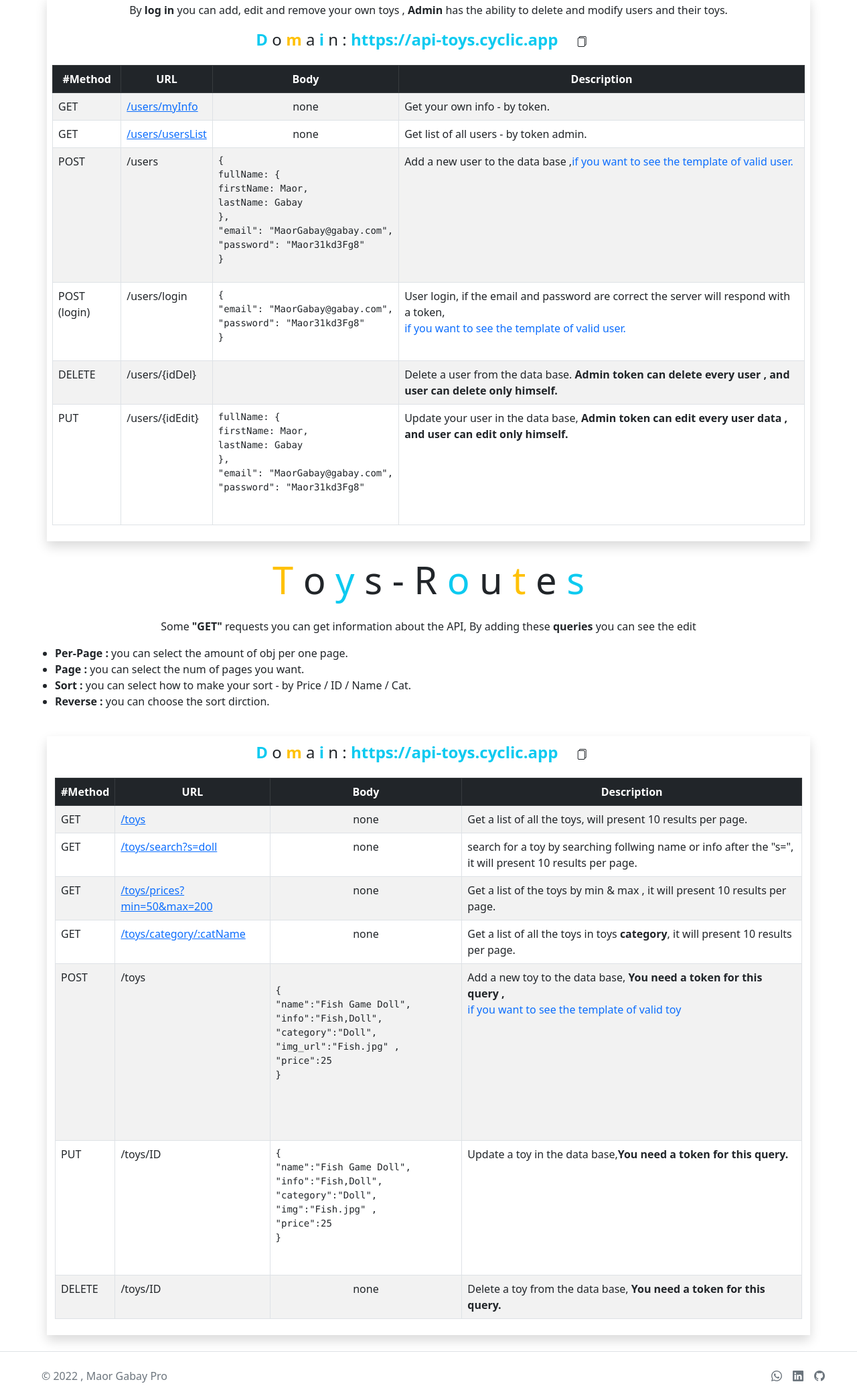
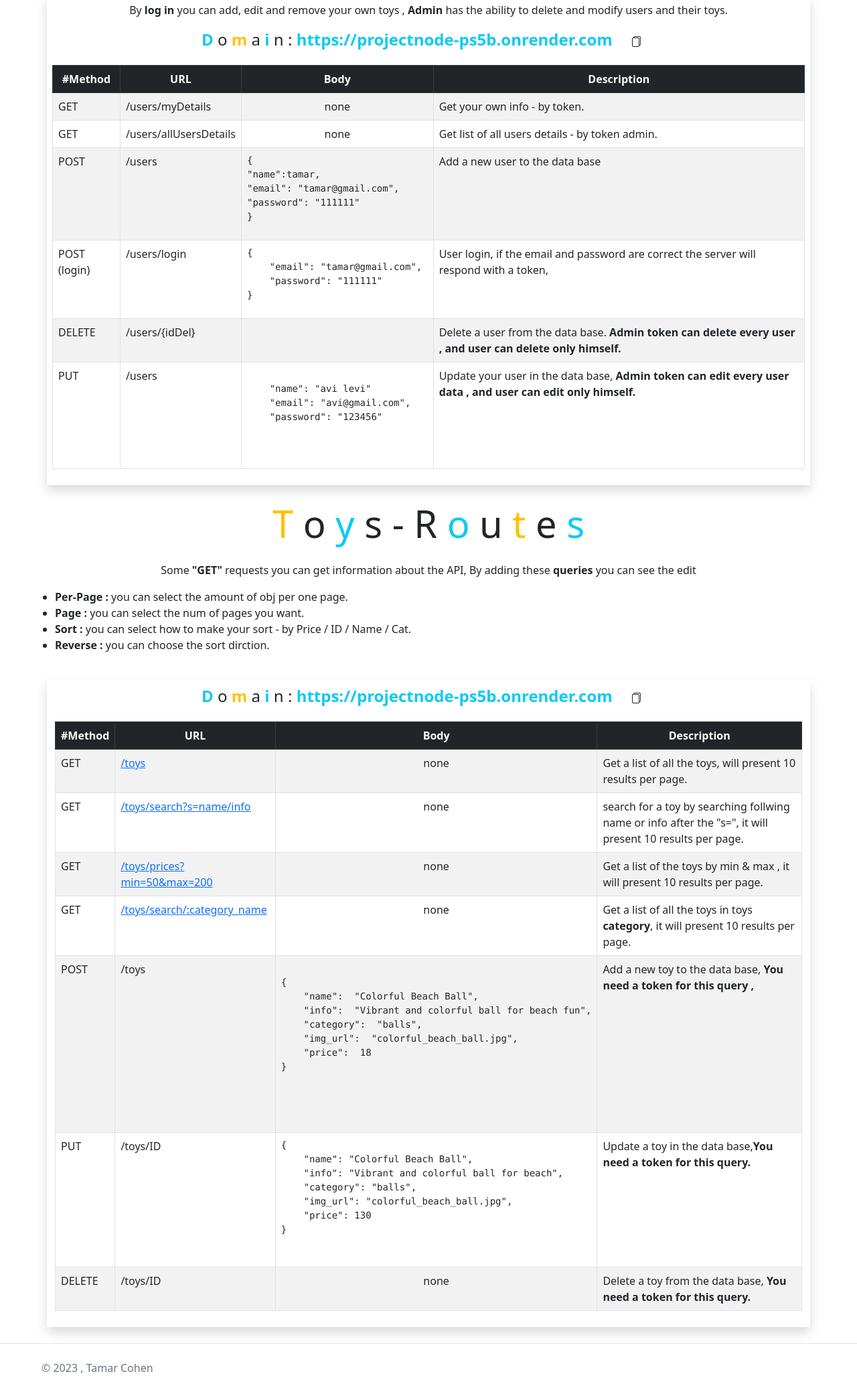
Before and after one commit to tamar3252/projectNode, a website: page client/index.html in a window 1280 px wide. Shown: the part 248-2317 px from the top of the page at 67% size. Drawn offline with nearby package versions, Linux system fonts and the light colour scheme; a web font is replaced by a local one.

Commit message:
Add files via upload

```diff
--- a/client/index.html
+++ b/client/index.html
@@ -9,11 +9,11 @@
     <style>
         @import url('https://fonts.googleapis.com/css2?family=Gloria+Hallelujah&family=Playfair+Display:ital,wght@0,400;0,500;1,400&display=swap');
     </style>
-   <!-- boodstrap -->
+    <!-- boodstrap -->
     <link href="https://cdn.jsdelivr.net/npm/bootstrap@5.2.1/dist/css/bootstrap.min.css" rel="stylesheet"
         integrity="sha384-iYQeCzEYFbKjA/T2uDLTpkwGzCiq6soy8tYaI1GyVh/UjpbCx/TYkiZhlZB6+fzT" crossorigin="anonymous">
     <link rel="stylesheet" href="https://cdn.jsdelivr.net/npm/bootstrap-icons@1.9.1/font/bootstrap-icons.css">
- <!-- css only -->
+    <!-- css only -->
     <!-- <link rel="stylesheet" href="index.css"> -->
 
     <title>TOYS API</title>
@@ -83,7 +83,7 @@
                     <span class="text-dark">a</span>
                     <span class="text-info fw-bolder">i</span>
                     <span class="text-dark">n :</span>
-                    <span class="text-info text fw-bold" id="Domain">https://api-toys.cyclic.app</span>
+                    <span class="text-info text fw-bold" id="Domain">https://projectnode-ps5b.onrender.com</span>
                     <button class="btn mx-2 copyBtn" id="domainbtn"><i class="bi bi-files"></i></button>
                 </h4>
 
@@ -99,15 +99,15 @@
                 <tbody>
                     <tr>
                         <td>GET</td>
-                        <td><a href="/users/myInfo">/users/myInfo</a></td>
+                        <td>/users/myDetails</td>
                         <td class="text-center">none</td>
                         <td>Get your own info - by token.</td>
                     </tr>
                     <tr>
                         <td>GET</td>
-                        <td><a href="/users/usersList">/users/usersList</a></td>
+                        <td>/users/allUsersDetails</td>
                         <td class="text-center">none</td>
-                        <td>Get list of all users - by token admin.</td>
+                        <td>Get list of all users details - by token admin.</td>
                     </tr>
                     <tr>
                         <td>POST</td>
@@ -115,17 +115,12 @@
                         <td>
                             <pre>
 {
-fullName: {
-firstName: Maor,
-lastName: Gabay
-},
-"email": "MaorGabay@gabay.com",
-"password": "Maor31kd3Fg8"
+"name":tamar,
+"email": "tamar@gmail.com",
+"password": "111111"
 } </pre>
                         </td>
-                        <td>Add a new user to the data base ,<a class="text-decoration-none"
-                                href="https://github.com/MaorgD/ToysProject/blob/main/api/validation/userValidation.js">if
-                                you want to see the template of valid user.</a></td>
+                        <td>Add a new user to the data base</td>
                     </tr>
                     <tr>
                         <td>POST (login)</td>
@@ -133,14 +128,12 @@ lastName: Gabay
                         <td>
                             <pre>
 {
-"email": "MaorGabay@gabay.com",
-"password": "Maor31kd3Fg8"
+    "email": "tamar@gmail.com",
+    "password": "111111"
 } </pre>
                         </td>
                         <td>User login, if the email and password are correct the server will respond with a token,<br>
-                            <a class="text-decoration-none"
-                                href="https://github.com/MaorgD/ToysProject/blob/main/api/validation/userValidation.js">if
-                                you want to see the template of valid user.</a>
+
                         </td>
                     </tr>
                     <tr>
@@ -153,15 +146,14 @@ lastName: Gabay
                     </tr>
                     <tr>
                         <td>PUT</td>
-                        <td>/users/{idEdit}</td>
+                        <td>/users</td>
                         <td>
                             <pre>
-fullName: {
-firstName: Maor,
-lastName: Gabay
-},
-"email": "MaorGabay@gabay.com",
-"password": "Maor31kd3Fg8"
+
+    "name": "avi levi"
+    "email": "avi@gmail.com",
+    "password": "123456"
+
                              </pre>
                         </td>
                         <td>Update your user in the data base,<strong> Admin token can edit every user data , and user
@@ -217,7 +209,7 @@ lastName: Gabay
                     <span class="text-dark">a</span>
                     <span class="text-info fw-bolder">i</span>
                     <span class="text-dark">n :</span>
-                    <span class="text-info text fw-bold" id="Domain">https://api-toys.cyclic.app</span>
+                    <span class="text-info text fw-bold" id="Domain">https://projectnode-ps5b.onrender.com</span>
                     <button class="btn mx-2 copyBtn" id="domainbtn2"><i class="bi bi-files"></i></button>
                 </h4>
                 <thead class="table-dark">
@@ -231,13 +223,13 @@ lastName: Gabay
                 <tbody>
                     <tr>
                         <td>GET</td>
-                        <td><a href="https://api-toys.cyclic.app//toys">/toys</a></td>
+                        <td><a href="https://projectnode-ps5b.onrender.com/toys">/toys</a></td>
                         <td class="text-center">none</td>
                         <td>Get a list of all the toys, will present 10 results per page.</td>
                     </tr>
                     <tr>
                         <td>GET</td>
-                        <td><a href="https://api-toys.cyclic.app/toys/search?s=doll">/toys/search?s=doll</a></td>
+                        <td><a href="https://projectnode-ps5b.onrender.com/toys/search?name=Speedster">/toys/search?s=name/info</a></td>
                         <td class="text-center">none</td>
                         <td>search for a toy by searching follwing name or info after the "s=", it will present 10
                             results per page.
@@ -246,14 +238,14 @@ lastName: Gabay
                     <tr>
                         <td>GET</td>
                         <td><a
-                                href="https://api-toys.cyclic.app/toys/prices?min=50&max=200">/toys/prices?min=50&max=200</a>
+                                href="https://projectnode-ps5b.onrender.com/toys/prices?min=50&max=200">/toys/prices?min=50&max=200</a>
                         </td>
                         <td class="text-center">none</td>
                         <td>Get a list of the toys by min & max , it will present 10 results per page.</td>
                     </tr>
                     <tr>
                         <td>GET</td>
-                        <td><a href="https://api-toys.cyclic.app/toys/category/doll">/toys/category/:catName</a></td>
+                        <td><a href="https://projectnode-ps5b.onrender.com/toys/search/dolls">/toys/search/:category_name</a></td>
                         <td class="text-center">none</td>
                         <td>Get a list of all the toys in toys <strong>category</strong>, it will present 10 results per
                             page.</td>
@@ -265,20 +257,18 @@ lastName: Gabay
                             <pre>
 
 {
-"name":"Fish Game Doll",
-"info":"Fish,Doll",
-"category":"Doll",
-"img_url":"Fish.jpg" ,
-"price":25
+    "name":  "Colorful Beach Ball",
+    "info":  "Vibrant and colorful ball for beach fun",
+    "category":  "balls",
+    "img_url":  "colorful_beach_ball.jpg",
+    "price":  18
 }
 
 
    </pre>
                         </td>
                         <td>Add a new toy to the data base, <strong>You need a token for this query ,</strong><br>
-                            <a class="text-decoration-none"
-                            href="https://github.com/MaorgD/ToysProject/blob/main/api/validation/toyValidation.js">if
-                            you want to see the template of valid toy</a>
+
                         </td>
                     </tr>
                     <tr>
@@ -287,11 +277,11 @@ lastName: Gabay
                         <td>
                             <pre>
 {
-"name":"Fish Game Doll",
-"info":"Fish,Doll",
-"category":"Doll",
-"img":"Fish.jpg" ,
-"price":25
+    "name": "Colorful Beach Ball",
+    "info": "Vibrant and colorful ball for beach",
+    "category": "balls",
+    "img_url": "colorful_beach_ball.jpg",
+    "price": 130
 }
    </pre>
                         </td>
@@ -318,18 +308,18 @@ lastName: Gabay
                     <use xlink:href="#bootstrap"></use>
                 </svg>
             </a>
-            <span class="mb-3 mb-md-0 text-muted">© 2022 , Maor Gabay Pro</span>
+            <span class="mb-3 mb-md-0 text-muted">© 2023 , Tamar Cohen</span>
         </div>
 
-        <ul class="nav col-md-4 justify-content-end list-unstyled d-flex me-5">
+        <!-- <ul class="nav col-md-4 justify-content-end list-unstyled d-flex me-5">
             <li class="ms-3"><a class="text-muted" href="https://www.whatsapp.com/"><i class="bi bi-whatsapp"></i>
                 </a></li>
             <li class="ms-3"><a class="text-muted" href="https://www.linkedin.com/"><i class="bi bi-linkedin"></i>
                 </a></li>
-            <li class="ms-3"><a class="text-muted" href="https://github.com/MaorgD/ToysProject "><i
+            <li class="ms-3"><a class="text-muted" href="https://github.com/tamar3252/projectNode"><i
                         class="bi bi-github"></i>
                 </a></li>
-        </ul>
+        </ul> -->
     </footer>
     <!-- footer end -->
 
--- a/models/toyModel.js
+++ b/models/toyModel.js
@@ -21,7 +21,7 @@ exports.validToy = (_reqBody) => {
     info: Joi.string().min(2).max(10000),
     category: Joi.string().min(2).max(99).required(),
     img_url: Joi.string().min(3).max(99).required(),
-    price:Joi.number().min(3).max(99).required()
+    price:Joi.number().min(3).max(201).required()
   })
   return joiSchema.validate(_reqBody);
 }
```
Also changed, not shown: routes/toys.js (+4 -4 lines), routes/users.js (+30 -0 lines).
